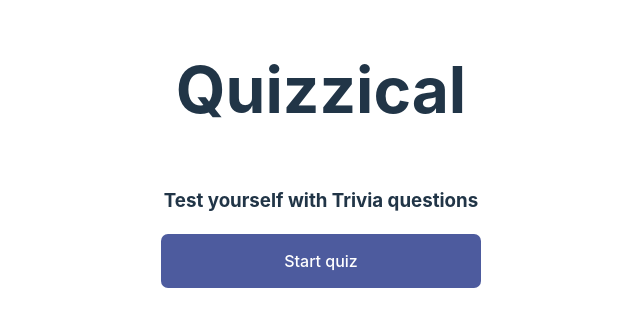
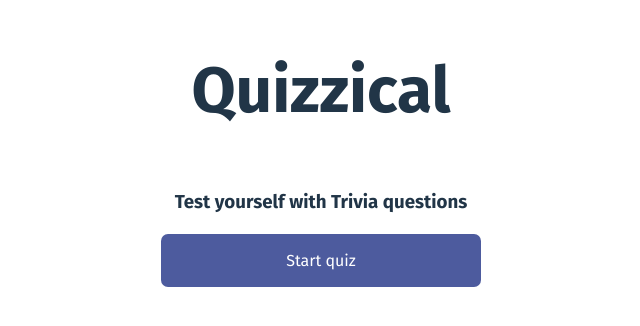
Before and after one commit to maorazoulay/trivia-app, a React (Vite) app: page / in a window 1280 px wide. Shown: the part 250-576 px from the top of the page, without its empty margins (319-959 px from the left). Built offline with nearby package versions, Linux system fonts and the light colour scheme.

Commit message:
Added new font

```diff
--- a/src/App.css
+++ b/src/App.css
@@ -1,9 +1,12 @@
+@import url('https://fonts.googleapis.com/css2?family=Fira+Sans:wght@400;700&display=swap');
+
 * {
   box-sizing: border-box;
 }
 
 body {
   margin: 0;
+  font-family: 'Fira Sans', sans-serif;
   overflow-y: hidden;
   overflow-x: hidden;
 }
```
